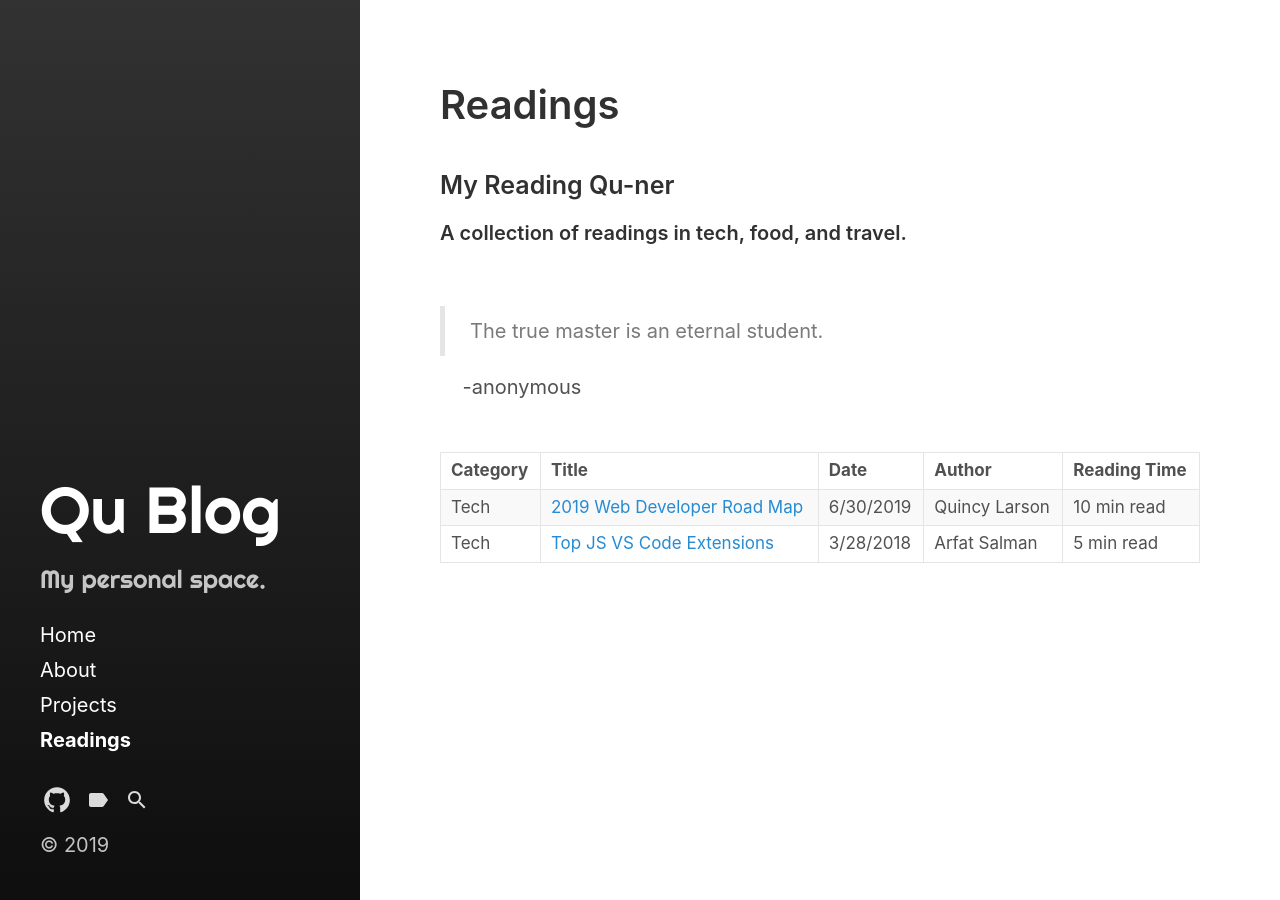
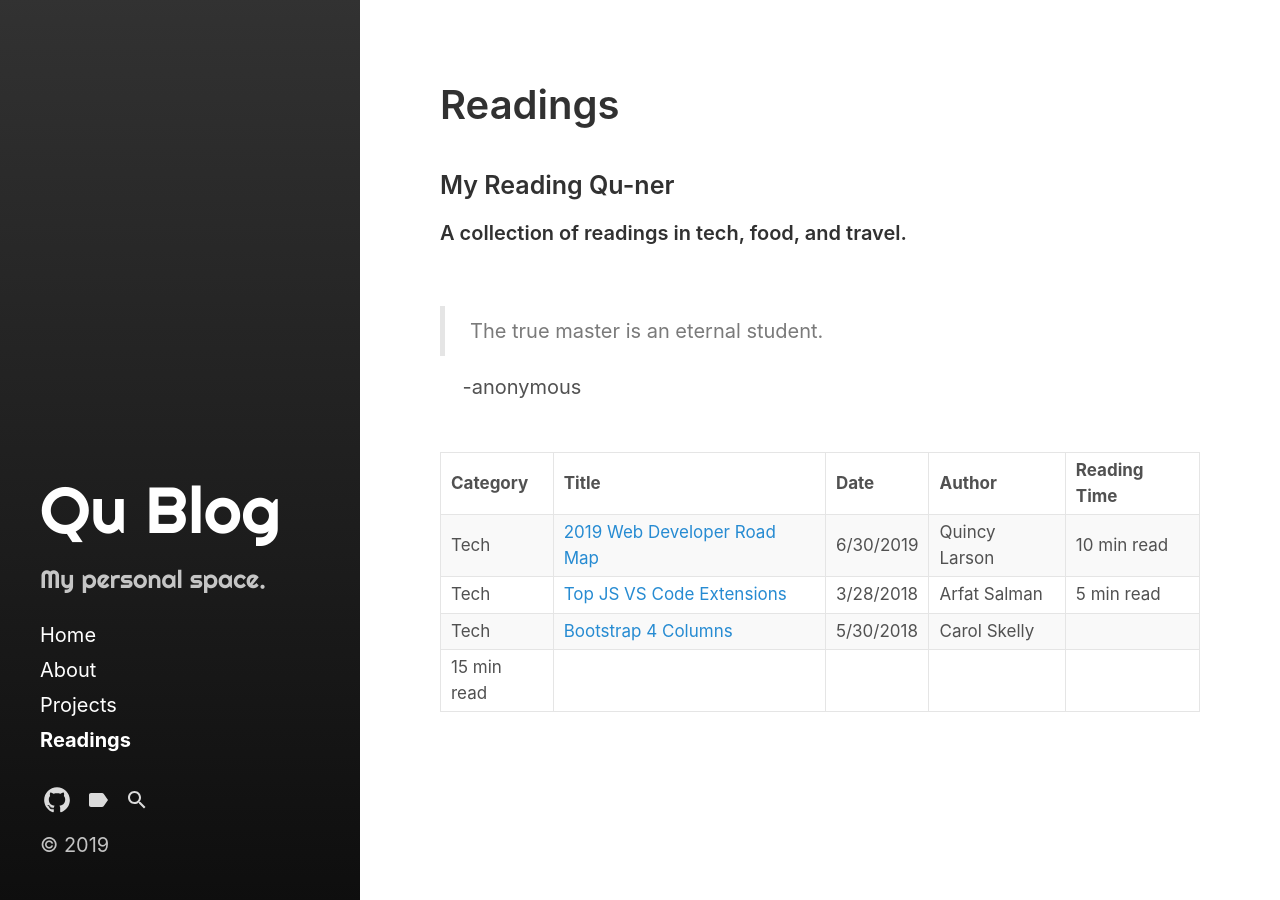
Before and after one commit to yiqu/yiqu.github.io, a Jekyll site: the page built from category/readings.md, in a window 1280 px wide. Built offline with Jekyll 4.4.1, drawn with Linux system fonts in a browser that asks for light colours; some web fonts are replaced.

Commit message:
Update readings.md

```diff
--- a/category/readings.md
+++ b/category/readings.md
@@ -17,3 +17,5 @@ title: Readings
 | :---        |    :----   |          :--- | :---    | :---          |
 | Tech|[2019 Web Developer Road Map](https://www.freecodecamp.org/news/2019-web-developer-roadmap/)|6/30/2019|Quincy Larson|10 min read|
 | Tech|[Top JS VS Code Extensions](https://codeburst.io/top-javascript-vscode-extensions-for-faster-development-c687c39596f5)|3/28/2018|Arfat Salman|5 min read|
+| Tech|[Bootstrap 4 Columns](https://uxplanet.org/how-the-bootstrap-4-grid-works-a1b04703a3b7)|5/30/2018|Carol Skelly
+|15 min read|
```
